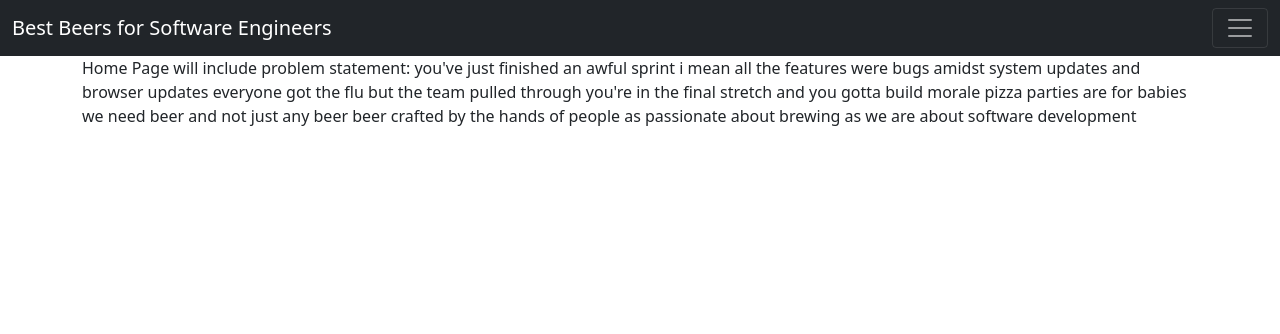
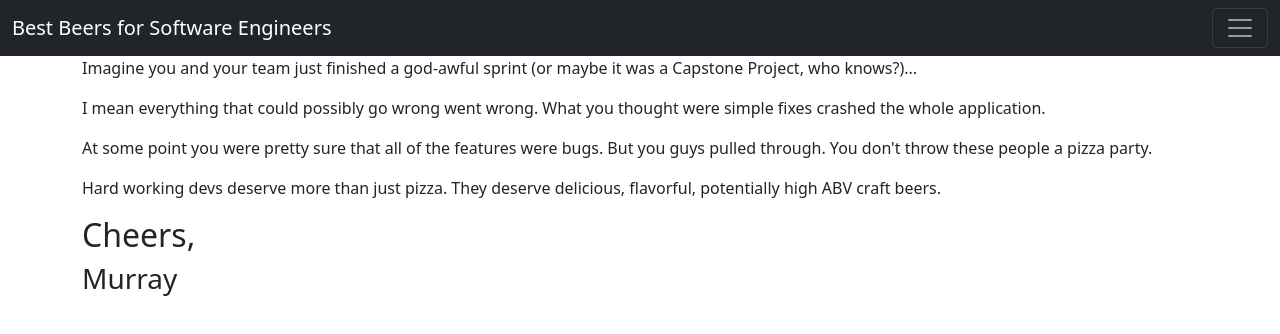
Before and after one commit to TeishaMurray/Capstone_BestBeersForEngineers, a React (Create React App) app in the folder FrontEnd_ReactApp/front-end-app/: page / in a window 1280 px wide. Shown: the top 334 px of the page. Built offline with nearby package versions, Linux system fonts and the light colour scheme.

Commit message:
README updated; beer-by-type buttons added

```diff
--- a/FrontEnd_ReactApp/front-end-app/src/components/BeerByType.js
+++ b/FrontEnd_ReactApp/front-end-app/src/components/BeerByType.js
@@ -115,13 +115,17 @@ export default class BeerByType extends Component {
                             {this.state.displayedBeer.map(
                                 displayedBeer =>
                                     <tr key={displayedBeer.id}>
-                                        <td>{displayedBeer.id}</td>
                                         <td>{displayedBeer.name}</td>
                                         <td>{displayedBeer.type}</td>
                                         <td>{displayedBeer.subtype}</td>
                                         <td>{displayedBeer.abv}</td>
                                         <td>{displayedBeer.brewery}</td>
                                         <td>{displayedBeer.state}</td>
+                                        <td>
+                                        <button onClick={() => this.viewBeer(displayedBeer.id)} className="btn btn-primary">View</button>
+                                        <button onClick={() => this.editBeer(displayedBeer.id)} className="btn btn-primary">Update</button>
+                                        <button onClick={() => this.deleteBeer(displayedBeer.id)} className="btn btn-primary">Delete</button>
+                                        </td>
                                     </tr>
                             )}
                         </tbody>
--- a/FrontEnd_ReactApp/front-end-app/src/pages/Home.js
+++ b/FrontEnd_ReactApp/front-end-app/src/pages/Home.js
@@ -5,17 +5,17 @@ export default class Home extends Component {
         return (
 
             <div>
-                Home Page will include problem statement:
-                you've just finished an awful sprint
-                i mean all the features were bugs
-                amidst system updates and browser updates
-                everyone got the flu
-                but the team pulled through
-                you're in the final stretch and you gotta build morale
-                pizza parties are for babies
-                we need beer
-                and not just any beer
-                beer crafted by the hands of people as passionate about brewing as we are about software development
+                <p>Imagine you and your team just finished a god-awful sprint (or maybe it was a Capstone Project, who knows?)...</p>
+
+               <p>I mean everything that could possibly go wrong went wrong. What you thought were simple fixes crashed the whole application.</p>
+
+                <p>At some point you were pretty sure that all of the features were bugs. But you guys pulled through. You don't throw these people a pizza party.</p>
+
+                <p>Hard working devs deserve more than just pizza. They deserve delicious, flavorful, potentially high ABV craft beers.
+                </p>
+
+                <h2>Cheers,</h2>
+                <h3>Murray</h3>
             </div>
         )
     }
```
Also changed, not shown: FrontEnd_ReactApp/front-end-app/src/components/ViewABeer.js (deleted, +0 -13 lines), 1 other file (tests, documents, lock files or other folders).
